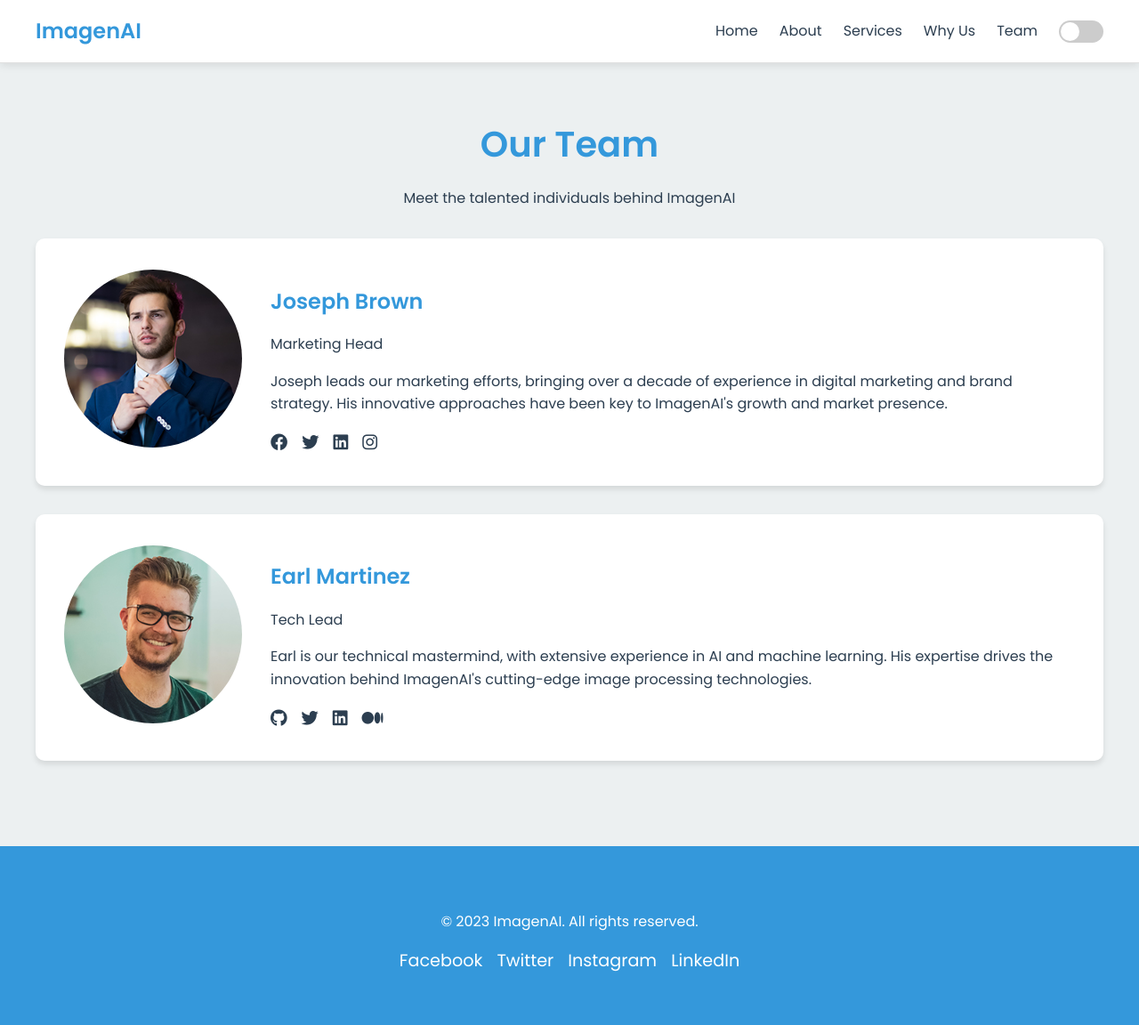
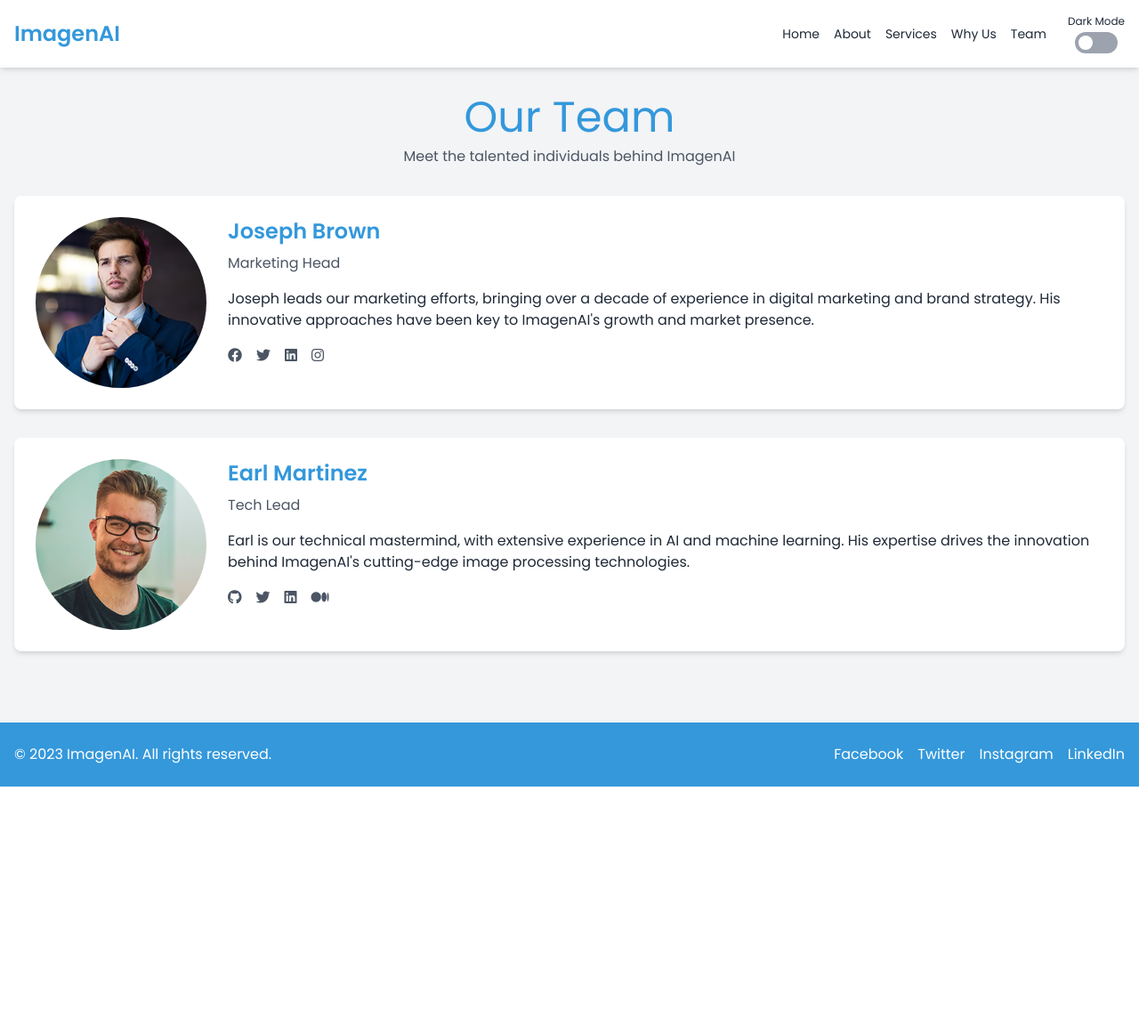
Before and after one commit to Lakshan2023/ImageneAI, a Flask app: page /team in a window 1280 px wide. Shown: the whole page at 89% size. After the commit the page ends 884 px from the top, so only its background shows below. Run offline with Flask 3, Linux system fonts and the light colour scheme; some libraries are stand-ins or nearby versions.

Commit message:
team page - tailwind css

```diff
--- a/Application/templates/team.html
+++ b/Application/templates/team.html
@@ -1,363 +1,114 @@
 <!DOCTYPE html>
-<html lang="en">
+<html lang="en" class="light">
 <head>
     <meta charset="UTF-8">
     <meta name="viewport" content="width=device-width, initial-scale=1.0">
     <title>Our Team - ImagenAI</title>
     <link href="https://fonts.googleapis.com/css2?family=Poppins:wght@300;400;600&display=swap" rel="stylesheet">
     <link rel="stylesheet" href="https://cdnjs.cloudflare.com/ajax/libs/font-awesome/6.4.0/css/all.min.css">
-    <style>
-        :root {
-            --primary-color: #3498db;
-            --secondary-color: #2ecc71;
-            --background-color: #ecf0f1;
-            --text-color: #2c3e50;
-            --accent-color: #e74c3c;
-            --nav-background: white;
-            --card-background: white;
+    <script src="https://cdn.tailwindcss.com"></script>
+    <script>
+        tailwind.config = {
+            darkMode: 'class',
+            theme: {
+                extend: {
+                    colors: {
+                        primary: '#3498db',
+                        secondary: '#2ecc71',
+                        accent: '#e74c3c',
+                    },
+                    fontFamily: {
+                        poppins: ['Poppins', 'sans-serif'],
+                    },
+                },
+            },
         }
-
-        body {
-            font-family: 'Poppins', sans-serif;
-            background-color: var(--background-color);
-            color: var(--text-color);
-            margin: 0;
-            padding: 0;
-            line-height: 1.6;
-            transition: background-color 0.3s, color 0.3s;
-        }
-
-        .dark-mode {
-            --background-color: #1a2533;
-            --text-color: #ecf0f1;
-            --nav-background: #2c3e50;
-            --card-background: #34495e;
-        }
-
-        .header {
-            background-color: var(--nav-background);
-            box-shadow: 0 2px 10px rgba(0, 0, 0, 0.1);
-            padding: 1rem 0;
-            position: sticky;
-            top: 0;
-            z-index: 1000;
-            transition: background-color 0.3s;
-        }
-
-        .navbar {
-            display: flex;
-            justify-content: space-between;
-            align-items: center;
-            max-width: 1200px;
-            margin: 0 auto;
-            padding: 0 1rem;
-        }
-
-        .navbar-brand {
-            font-size: 1.5rem;
-            font-weight: 600;
-            color: var(--primary-color);
-            text-decoration: none;
-        }
-
-        .nav-links {
-            display: flex;
-            gap: 1.5rem;
-            align-items: center;
-        }
-
-        .nav-link {
-            color: var(--text-color);
-            text-decoration: none;
-            transition: color 0.3s ease;
-        }
-
-        .nav-link:hover {
-            color: var(--primary-color);
-        }
-
-        .container {
-            max-width: 1200px;
-            margin: 0 auto;
-            padding: 2rem 1rem;
-        }
-
-        h1 {
-            font-size: 2.5rem;
-            color: var(--primary-color);
-            text-align: center;
-            margin-bottom: 0.5rem;
-        }
-
-        .subtitle {
-            text-align: center;
-            color: var(--text-color);
-            margin-bottom: 2rem;
-        }
-
-        .team-section {
-            display: flex;
-            flex-wrap: wrap;
-            gap: 2rem;
-            align-items: flex-start;
-            margin-bottom: 2rem;
-        }
-
-        .team-member {
-            flex: 1 1 calc(50% - 1rem);
-            display: flex;
-            gap: 2rem;
-            align-items: center;
-            background-color: var(--card-background);
-            border-radius: 10px;
-            padding: 2rem;
-            box-shadow: 0 4px 6px rgba(0, 0, 0, 0.1);
-        }
-
-        .member-image {
-            flex: 0 0 200px;
-        }
-
-        .member-image img {
-            width: 200px;
-            height: 200px;
-            object-fit: cover;
-            border-radius: 50%;
-        }
-
-        .member-content {
-            flex: 1;
-        }
-
-        .member-content h2 {
-            color: var(--primary-color);
-            margin-bottom: 0.5rem;
-        }
-
-        .member-content p {
-            margin-bottom: 1rem;
-        }
-
-        .social-links {
-            display: flex;
-            gap: 1rem;
-        }
-
-        .social-link {
-            color: var(--text-color);
-            text-decoration: none;
-            transition: color 0.3s ease;
-            font-size: 1.2rem;
-        }
-
-        .social-link:hover {
-            color: var(--primary-color);
-        }
-
-        .footer {
-            background-color: var(--primary-color);
-            color: white;
-            text-align: center;
-            padding: 1.5rem 0;
-            margin-top: 2rem;
-        }
-
-        .footer .social-links {
-            margin-top: 1rem;
-            justify-content: center;
-        }
-
-        .footer .social-link {
-            color: white;
-        }
-
-        .footer .social-link:hover {
-            color: var(--secondary-color);
-        }
-
-        .dark-mode-toggle {
-            display: flex;
-            align-items: center;
-        }
-
-        .dark-mode-checkbox {
-            display: none;
-        }
-
-        .dark-mode-label {
-            width: 50px;
-            height: 25px;
-            background-color: #ccc;
-            border-radius: 25px;
-            position: relative;
-            cursor: pointer;
-            transition: background-color 0.3s ease;
-        }
-
-        .dark-mode-label::before {
-            content: '';
-            position: absolute;
-            width: 21px;
-            height: 21px;
-            border-radius: 50%;
-            top: 2px;
-            left: 2px;
-            background-color: white;
-            transition: transform 0.3s ease;
-        }
-
-        .dark-mode-checkbox:checked + .dark-mode-label {
-            background-color: var(--primary-color);
-        }
-
-        .dark-mode-checkbox:checked + .dark-mode-label::before {
-            transform: translateX(25px);
-        }
-
-        .menu-toggle {
-            display: none;
-            flex-direction: column;
-            cursor: pointer;
-        }
-
-        .menu-toggle span {
-            width: 25px;
-            height: 3px;
-            background-color: var(--text-color);
-            margin: 2px 0;
-            transition: 0.4s;
-        }
-
-        @media (max-width: 768px) {
-            .navbar {
-                flex-direction: column;
-                align-items: flex-start;
-            }
-
-            .nav-links {
-                display: none;
-                flex-direction: column;
-                width: 100%;
-                margin-top: 1rem;
-            }
-
-            .nav-links.active {
-                display: flex;
-            }
-
-            .menu-toggle {
-                display: flex;
-                position: absolute;
-                top: 1rem;
-                right: 1rem;
-            }
-
-            .team-member {
-                flex-direction: column;
-                text-align: center;
-            }
-
-            .member-image {
-                margin-bottom: 1rem;
-            }
-
-            .social-links {
-                justify-content: center;
-            }
-
-            .team-member {
-                flex: 1 1 100%;
-            }
-        }
-
-        @media (max-width: 480px) {
-            h1 {
-                font-size: 2rem;
-            }
-
-            .member-image img {
-                width: 150px;
-                height: 150px;
-            }
-
-            .team-member {
-                padding: 1rem;
-            }
-        }
-    </style>
+    </script>
 </head>
-<body>
-    <header class="header">
-        <nav class="navbar">
-            <a href="index.html" class="navbar-brand">ImagenAI</a>
-            <div class="menu-toggle" id="menuToggle">
-                <span></span>
-                <span></span>
-                <span></span>
+<body class="font-poppins bg-gray-100 dark:bg-gray-900 text-gray-800 dark:text-gray-200 transition-colors duration-300">
+    <header class="bg-white dark:bg-gray-800 shadow-md sticky top-0 z-50 transition-colors duration-300">
+        <nav class="container mx-auto px-4 py-4 flex flex-wrap justify-between items-center">
+            <a href="index.html" class="text-2xl font-semibold text-primary">ImagenAI</a>
+            <div class="md:hidden">
+                <button id="menuToggle" class="text-gray-800 dark:text-gray-200">
+                    <svg class="w-6 h-6" fill="none" stroke="currentColor" viewBox="0 0 24 24" xmlns="http://www.w3.org/2000/svg">
+                        <path stroke-linecap="round" stroke-linejoin="round" stroke-width="2" d="M4 6h16M4 12h16m-7 6h7"></path>
+                    </svg>
+                </button>
             </div>
-            <div class="nav-links" id="navLinks">
-                <a href="index.html" class="nav-link">Home</a>
-                <a href="about.html" class="nav-link">About</a>
-                <a href="services.html" class="nav-link">Services</a>
-                <a href="why-us.html" class="nav-link">Why Us</a>
-                <a href="team.html" class="nav-link">Team</a>
-                <div class="dark-mode-toggle">
-                    <input type="checkbox" id="darkModeToggle" class="dark-mode-checkbox">
-                    <label for="darkModeToggle" class="dark-mode-label"></label>
+            <div id="navLinks" class="hidden w-full md:flex md:items-center md:w-auto">
+                <div class="text-sm md:flex-grow md:flex md:items-center">
+                    <a href="index.html" class="block mt-4 md:inline-block md:mt-0 text-gray-800 dark:text-gray-200 hover:text-primary mr-4">Home</a>
+                    <a href="about.html" class="block mt-4 md:inline-block md:mt-0 text-gray-800 dark:text-gray-200 hover:text-primary mr-4">About</a>
+                    <a href="services.html" class="block mt-4 md:inline-block md:mt-0 text-gray-800 dark:text-gray-200 hover:text-primary mr-4">Services</a>
+                    <a href="why-us.html" class="block mt-4 md:inline-block md:mt-0 text-gray-800 dark:text-gray-200 hover:text-primary mr-4">Why Us</a>
+                    <a href="team.html" class="block mt-4 md:inline-block md:mt-0 text-gray-800 dark:text-gray-200 hover:text-primary mr-4 md:mr-6">Team</a>
+                </div>
+                <div class="flex flex-col items-start md:items-center py-2 md:py-0 mt-4 md:mt-0">
+                    <span id="darkModeLabel" class="mb-1 text-xs text-gray-800 dark:text-gray-200">Dark Mode</span>
+                    <div class="relative">
+                        <input type="checkbox" id="darkModeToggle" class="hidden">
+                        <label for="darkModeToggle" class="cursor-pointer block w-10 h-5 md:w-12 md:h-6 bg-gray-400 dark:bg-primary rounded-full transition-colors duration-300">
+                            <div id="darkModeIndicator" class="absolute left-1 top-1 w-3 h-3 md:w-4 md:h-4 bg-white rounded-full transition-transform duration-300 transform"></div>
+                        </label>
+                    </div>
                 </div>
             </div>
         </nav>
     </header>
 
-    <main class="container">
-        <h1>Our Team</h1>
-        <p class="subtitle">Meet the talented individuals behind ImagenAI</p>
+    <main class="container mx-auto px-4 py-8">
+        <h1 class="text-4xl md:text-5xl text-primary text-center mb-2">Our Team</h1>
+        <p class="text-center text-gray-600 dark:text-gray-400 mb-8">Meet the talented individuals behind ImagenAI</p>
 
-        <section class="team-section">
-            <div class="team-member">
-                <div class="member-image">
-                    <img src="../static/images/team-1.jpg" alt="Joseph Brown">
+        <section class="space-y-8">
+            <div class="bg-white dark:bg-gray-800 rounded-lg shadow-md p-6 flex flex-col md:flex-row items-center md:items-start space-y-4 md:space-y-0 md:space-x-6">
+                <div class="md:flex-shrink-0">
+                    <img src="../static/images/team-1.jpg" alt="Joseph Brown" class="w-48 h-48 rounded-full object-cover">
                 </div>
-                <div class="member-content">
-                    <h2>Joseph Brown</h2>
-                    <p>Marketing Head</p>
-                    <p>Joseph leads our marketing efforts, bringing over a decade of experience in digital marketing and brand strategy. His innovative approaches have been key to ImagenAI's growth and market presence.</p>
-                    <div class="social-links">
-                        <a href="https://facebook.com" target="_blank" class="social-link"><i class="fab fa-facebook"></i></a>
-                        <a href="https://twitter.com" target="_blank" class="social-link"><i class="fab fa-twitter"></i></a>
-                        <a href="https://linkedin.com" target="_blank" class="social-link"><i class="fab fa-linkedin"></i></a>
-                        <a href="https://instagram.com" target="_blank" class="social-link"><i class="fab fa-instagram"></i></a>
+                <div class="flex-grow text-center md:text-left">
+                    <h2 class="text-2xl font-semibold text-primary mb-2">Joseph Brown</h2>
+                    <p class="text-gray-600 dark:text-gray-400 mb-4">Marketing Head</p>
+                    <p class="mb-4">Joseph leads our marketing efforts, bringing over a decade of experience in digital marketing and brand strategy. His innovative approaches have been key to ImagenAI's growth and market presence.</p>
+                    <div class="flex justify-center md:justify-start space-x-4">
+                        <a href="https://facebook.com" target="_blank" class="text-gray-600 dark:text-gray-400 hover:text-primary"><i class="fab fa-facebook"></i></a>
+                        <a href="https://twitter.com" target="_blank" class="text-gray-600 dark:text-gray-400 hover:text-primary"><i class="fab fa-twitter"></i></a>
+                        <a href="https://linkedin.com" target="_blank" class="text-gray-600 dark:text-gray-400 hover:text-primary"><i class="fab fa-linkedin"></i></a>
+                        <a href="https://instagram.com" target="_blank" class="text-gray-600 dark:text-gray-400 hover:text-primary"><i class="fab fa-instagram"></i></a>
                     </div>
                 </div>
             </div>
-            <div class="team-member">
-                <div class="member-image">
-                    <img src="../static/images/team-3.jpg" alt="Earl Martinez">
+            <div class="bg-white dark:bg-gray-800 rounded-lg shadow-md p-6 flex flex-col md:flex-row items-center md:items-start space-y-4 md:space-y-0 md:space-x-6">
+                <div class="md:flex-shrink-0">
+                    <img src="../static/images/team-3.jpg" alt="Earl Martinez" class="w-48 h-48 rounded-full object-cover">
                 </div>
-                <div class="member-content">
-                    <h2>Earl Martinez</h2>
-                    <p>Tech Lead</p>
-                    <p>Earl is our technical mastermind, with extensive experience in AI and machine learning. His expertise drives the innovation behind ImagenAI's cutting-edge image processing technologies.</p>
-                    <div class="social-links">
-                        <a href="https://github.com" target="_blank" class="social-link"><i class="fab fa-github"></i></a>
-                        <a href="https://twitter.com" target="_blank" class="social-link"><i class="fab fa-twitter"></i></a>
-                        <a href="https://linkedin.com" target="_blank" class="social-link"><i class="fab fa-linkedin"></i></a>
-                        <a href="https://medium.com" target="_blank" class="social-link"><i class="fab fa-medium"></i></a>
+                <div class="flex-grow text-center md:text-left">
+                    <h2 class="text-2xl font-semibold text-primary mb-2">Earl Martinez</h2>
+                    <p class="text-gray-600 dark:text-gray-400 mb-4">Tech Lead</p>
+                    <p class="mb-4">Earl is our technical mastermind, with extensive experience in AI and machine learning. His expertise drives the innovation behind ImagenAI's cutting-edge image processing technologies.</p>
+                    <div class="flex justify-center md:justify-start space-x-4">
+                        <a href="https://github.com" target="_blank" class="text-gray-600 dark:text-gray-400 hover:text-primary"><i class="fab fa-github"></i></a>
+                        <a href="https://twitter.com" target="_blank" class="text-gray-600 dark:text-gray-400 hover:text-primary"><i class="fab fa-twitter"></i></a>
+                        <a href="https://linkedin.com" target="_blank" class="text-gray-600 dark:text-gray-400 hover:text-primary"><i class="fab fa-linkedin"></i></a>
+                        <a href="https://medium.com" target="_blank" class="text-gray-600 dark:text-gray-400 hover:text-primary"><i class="fab fa-medium"></i></a>
                     </div>
                 </div>
             </div>
-            <!-- Add more team members here -->
         </section>
     </main>
 
-    <footer class="footer">
-        <div class="container">
-            <p>&copy; 2023 ImagenAI. All rights reserved.</p>
-            <div class="social-links">
-                <a href="#" class="social-link">Facebook</a>
-                <a href="#" class="social-link">Twitter</a>
-                <a href="#" class="social-link">Instagram</a>
-                <a href="#" class="social-link">LinkedIn</a>
+    <footer class="bg-primary text-white py-6 mt-12">
+        <div class="container mx-auto px-4">
+            <div class="flex flex-col md:flex-row justify-between items-center">
+                <div class="mb-4 md:mb-0">
+                    <p>&copy; 2023 ImagenAI. All rights reserved.</p>
+                </div>
+                <div class="flex flex-wrap justify-center md:justify-end space-x-4">
+                    <a href="#" class="hover:text-secondary mb-2 md:mb-0">Facebook</a>
+                    <a href="#" class="hover:text-secondary mb-2 md:mb-0">Twitter</a>
+                    <a href="#" class="hover:text-secondary mb-2 md:mb-0">Instagram</a>
+                    <a href="#" class="hover:text-secondary mb-2 md:mb-0">LinkedIn</a>
+                </div>
             </div>
         </div>
     </footer>
@@ -365,57 +116,49 @@
     <script>
         document.addEventListener('DOMContentLoaded', function() {
             const darkModeToggle = document.getElementById('darkModeToggle');
-            const body = document.body;
+            const darkModeLabel = document.getElementById('darkModeLabel');
+            const darkModeIndicator = darkModeToggle.nextElementSibling.firstElementChild;
+            const html = document.documentElement;
             const menuToggle = document.getElementById('menuToggle');
             const navLinks = document.getElementById('navLinks');
 
+            function updateDarkModeStyles() {
+                if (html.classList.contains('dark')) {
+                    darkModeLabel.textContent = 'Light Mode';
+                    darkModeIndicator.classList.add('translate-x-5', 'md:translate-x-6');
+                    darkModeToggle.checked = true;
+                } else {
+                    darkModeLabel.textContent = 'Dark Mode';
+                    darkModeIndicator.classList.remove('translate-x-5', 'md:translate-x-6');
+                    darkModeToggle.checked = false;
+                }
+            }
+
             darkModeToggle.addEventListener('change', () => {
-                body.classList.toggle('dark-mode');
-                updateColorScheme();
+                html.classList.toggle('dark');
+                updateDarkModeStyles();
             });
 
-            menuToggle.addEventListener('click', () => {
-                navLinks.classList.toggle('active');
+            menuToggle.addEventListener('click', (e) => {
+                e.stopPropagation();
+                navLinks.classList.toggle('hidden');
             });
 
-            function updateColorScheme() {
-                const isDarkMode = body.classList.contains('dark-mode');
-                const root = document.documentElement;
+            // Close the nav when clicking outside
+            document.addEventListener('click', (e) => {
+                const isClickInsideNav = navLinks.contains(e.target) || menuToggle.contains(e.target);
+                if (!isClickInsideNav && !navLinks.classList.contains('hidden')) {
+                    navLinks.classList.add('hidden');
+                }
+            });
 
-                if (isDarkMode) {
-                    root.style.setProperty('--background-color', '#1a2533');
-                    root.style.setProperty('--text-color', '#ecf0f1');
-                    root.style.setProperty('--nav-background', '#2c3e50');
-                    root.style.setProperty('--card-background', '#34495e');
-                } else {
-                    root.style.setProperty('--background-color', '#ecf0f1');
-                    root.style.setProperty('--text-color', '#2c3e50');
-                    root.style.setProperty('--nav-background', 'white');
-                    root.style.setProperty('--card-background', 'white');
-                }
+            // Prevent clicks inside the nav from closing it
+            navLinks.addEventListener('click', (e) => {
+                e.stopPropagation();
+            });
 
-                // Update header
-                const header = document.querySelector('.header');
-                header.style.backgroundColor = `var(--nav-background)`;
-                header.style.borderBottom = isDarkMode ? '1px solid #4a6885' : '1px solid #e0e0e0';
-
-                // Update navbar links
-                document.querySelectorAll('.nav-link').forEach(el => {
-                    el.style.color = isDarkMode ? '#ecf0f1' : `var(--text-color)`;
-                });
-
-                // Update main content area
-                document.body.style.backgroundColor = `var(--background-color)`;
-                document.body.style.color = `var(--text-color)`;
-
-                // Update menu toggle color
-                document.querySelectorAll('.menu-toggle span').forEach(span => {
-                    span.style.backgroundColor = `var(--text-color)`;
-                });
-            }
-
-            // Initial color scheme update
-            updateColorScheme();
+            // Initial dark mode styles update
+            updateDarkModeStyles();
         });
     </script>
 </body>
```
